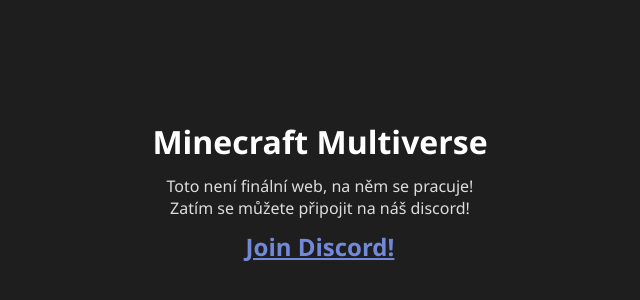
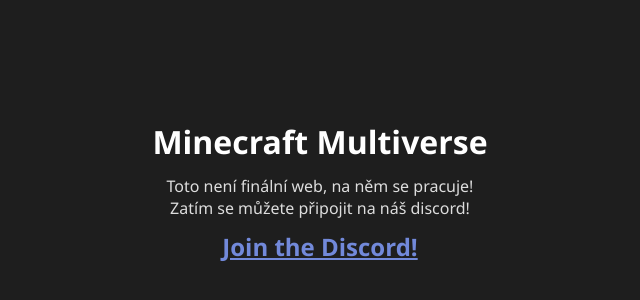
Before and after one commit to kupeck/minecraft-multiverse-landing, a plain HTML site: page index.html in a window 1280 px wide. Shown: the part 194-494 px from the top of the page, without its empty margins (320-960 px from the left). Drawn offline with Linux system fonts and the light colour scheme.

Commit message:
Update index.html

```diff
--- a/index.html
+++ b/index.html
@@ -42,6 +42,6 @@ h3 {
 <h1>Minecraft Multiverse</h1>
 <p>Toto není finální web, na něm se pracuje!<br>
 Zatím se můžete připojit na náš discord!</p><br>
-<a href=about:blank><h3><u>Join Discord!</u></h3></a>
+<a href=about:blank><h3><u>Join the Discord!</u></h3></a>
 </body>
 </html>
```
